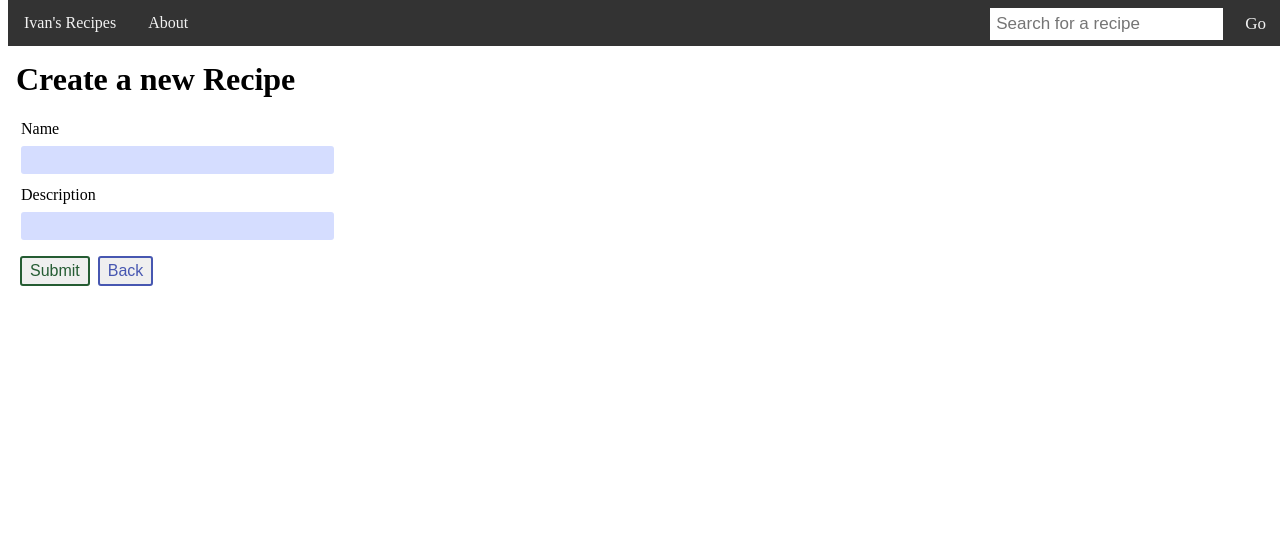
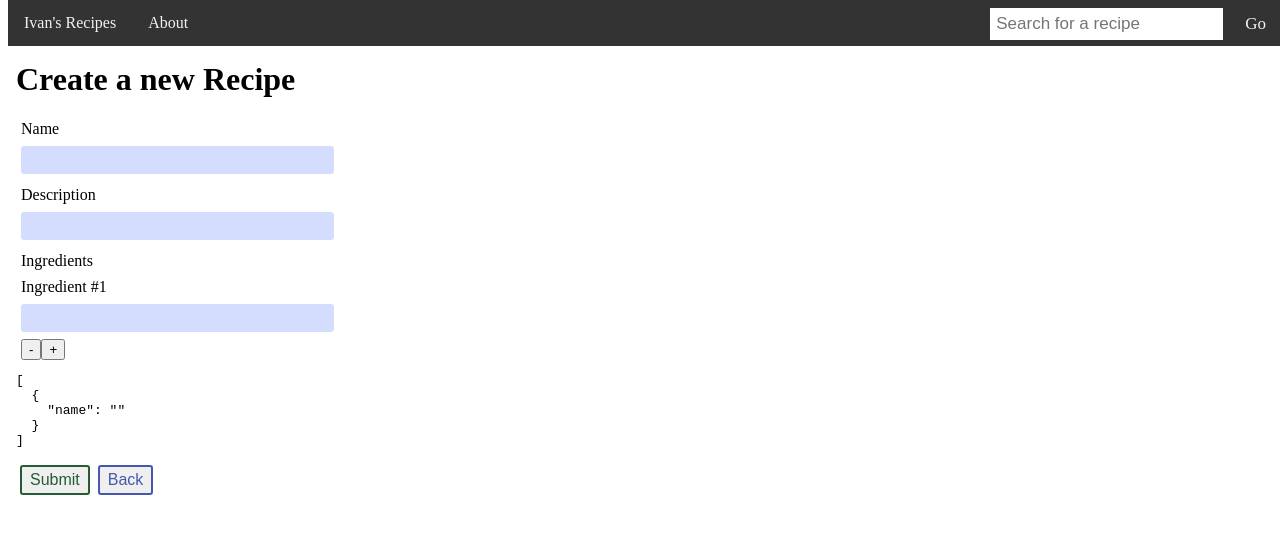
Before and after one commit to ivankzl/tk-recipes-frontend, a React (Create React App) app: page /recipes/new in a window 1280 px wide. Shown: the top 534 px of the page. Built offline with nearby package versions, Linux system fonts and the light colour scheme.

Commit message:
Suppor for ingredients in recipe form added (only creation)

```diff
--- a/src/components/Recipe/Form/Form.tsx
+++ b/src/components/Recipe/Form/Form.tsx
@@ -18,17 +18,35 @@ interface Props {
 function Form(): ReactElement {
   const[name, updateName, resetName] = useInputState('');
   const[description, updateDescription, resetDescription] = useInputState('');
+  const [inputFields, setInputFields] = useState([{ name: '' }]);
+
   const history = useHistory();
 
+  const handleInputChange = (index: number, event: React.ChangeEvent<HTMLInputElement>) => {
+    const values = [...inputFields];
+    values[index].name = event.target.value;
+
+    setInputFields(values);
+  };
+
+  const handleAddFields = () => {
+    const values = [...inputFields];
+    values.push({ name: '' });
+    setInputFields(values);
+  };
+
+  const handleRemoveFields = (index: number) => {
+    const values = [...inputFields];
+    values.splice(index, 1);
+    setInputFields(values);
+  };
+
   const handleSubmit = async (evt: React.FormEvent) => {
-    console.log("handlesubmit")
     evt.preventDefault();
-    console.log("Will create: ", name)
-    console.log("Will create: ", description)
     let payload: Recipe = {
       name: name,
       description: description,
-      ingredients: []
+      ingredients: inputFields
     }
     const response = await createRecipe(payload)
 
@@ -59,6 +77,41 @@ function Form(): ReactElement {
                 onChange={ updateDescription }
             />
           </FormGroup>
+          <FormGroup>
+            <Label htmlFor="ingredients">Ingredients</Label>
+            {inputFields.map((inputField, index) => (
+              <div key={`${inputField}~${index}`}>
+                  <Label htmlFor="name">Ingredient #{index+1}</Label>
+                  <Input
+                    type="text"
+                    className="form-control"
+                    id="name"
+                    name="name"
+                    value={inputField.name}
+                    onChange={(event: React.ChangeEvent<HTMLInputElement>) => handleInputChange(index, event)}
+                  />
+                <span>
+                  <button
+                    className="btn btn-link"
+                    type="button"
+                    onClick={() => handleRemoveFields(index)}
+                  >
+                    -
+                  </button>
+                  <button
+                    className="btn btn-link"
+                    type="button"
+                    onClick={() => handleAddFields()}
+                  >
+                    +
+                  </button>
+                </span>
+              </div>
+            ))}
+          </FormGroup>
+          <pre>
+            {JSON.stringify(inputFields, null, 2)}
+          </pre>
           <ButtonSubmit type="submit">
                   Submit
           </ButtonSubmit>
```
